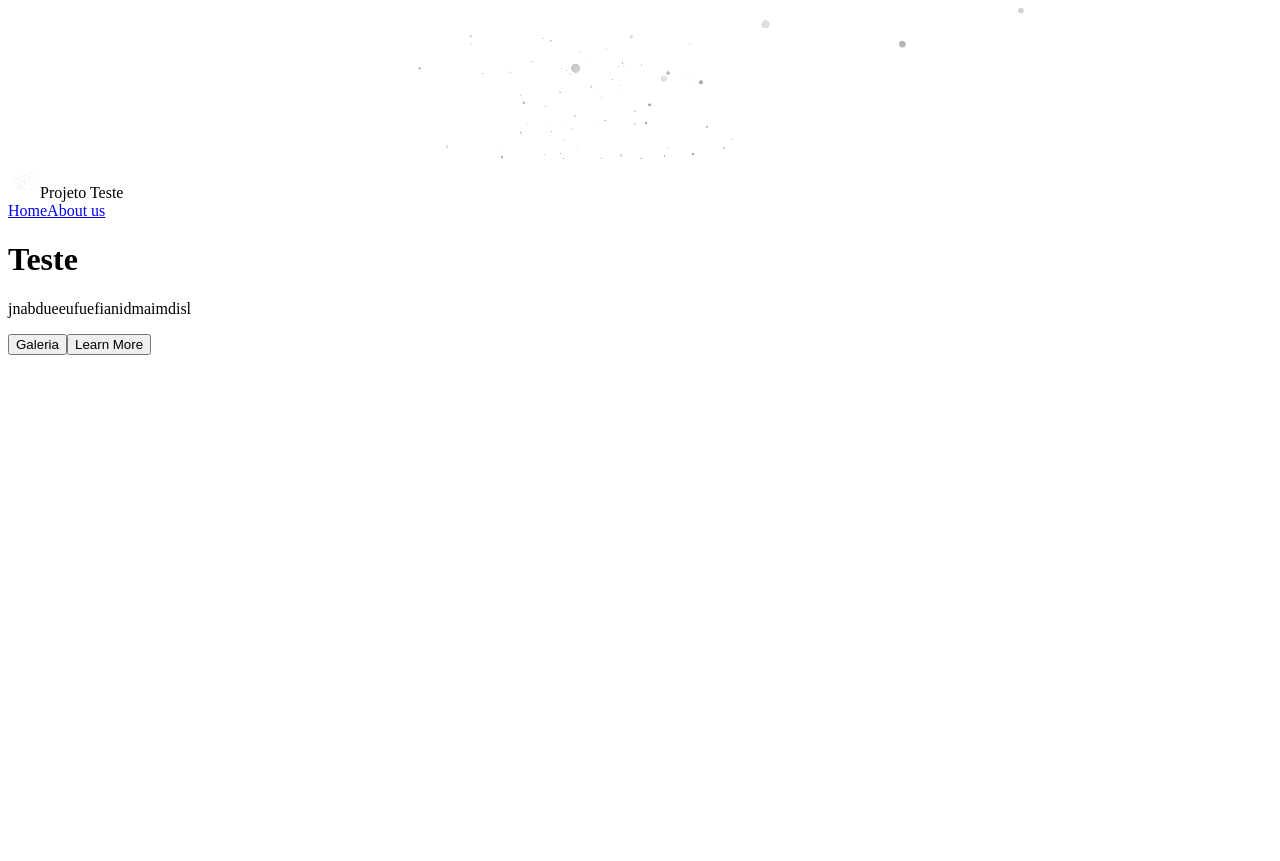
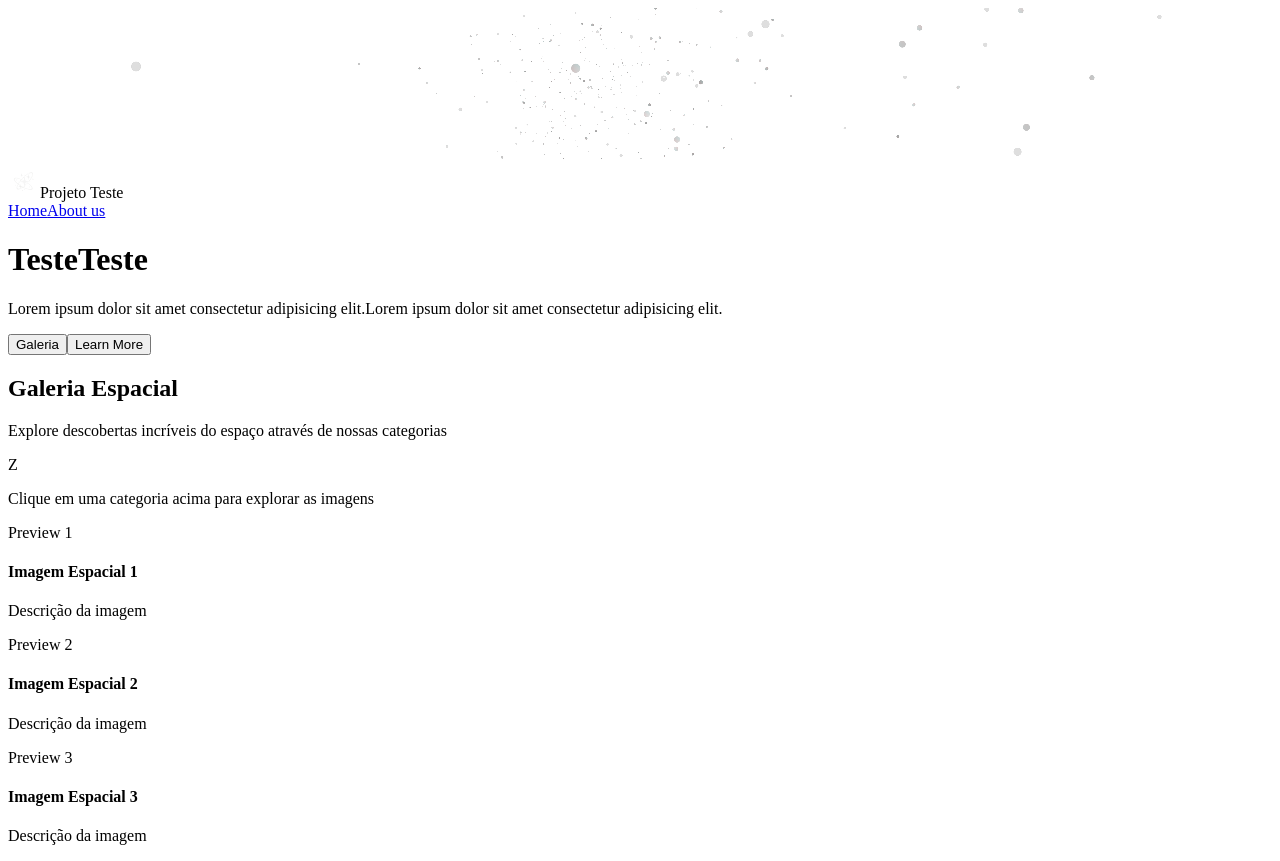
Before and after one commit to jvpg5/nasa-hackathon-front, a Next.js app: page / in a window 1280 px wide. Before the commit the page ends 800 px from the top, so only its background shows below. Built offline with nearby package versions, Linux system fonts and the light colour scheme.

Commit message:
Segurança

```diff
--- a/src/app/globals.css
+++ b/src/app/globals.css
@@ -42,6 +42,10 @@
   --radius-md: calc(var(--radius) - 2px);
   --radius-lg: var(--radius);
   --radius-xl: calc(var(--radius) + 4px);
+}
+
+html {
+  scroll-behavior: smooth;
 }
 
 body {
--- a/src/app/page.tsx
+++ b/src/app/page.tsx
@@ -3,6 +3,11 @@
 import Header from "@/components/header";
 import { Button } from "@/components/ui/button";
 import Particles from "@/components/Particles";
+
+const scrollToGallery = () => {
+  const gallerySection = document.getElementById("gallery-section");
+  gallerySection?.scrollIntoView({ behavior: "smooth" });
+};
 
 export default function Home() {
   return (
@@ -13,10 +18,10 @@ export default function Home() {
         className="pointer-events-none absolute inset-0 z-0 overflow-hidden"
       >
         <Particles
-          particleCount={200}
+          particleCount={800}
           particleSpread={15}
           speed={0.05}
-          particleColors={['#ffffff', '#e0e0e0', '#c0c0c0']}
+          particleColors={["#ffffff", "#ffffff", "#c0c0c0"]}
           moveParticlesOnHover={true}
           particleHoverFactor={2}
           alphaParticles={true}
@@ -31,15 +36,26 @@ export default function Home() {
       {/* Header */}
       <Header />
 
-      <main className="relative z-10 flex flex-col items-center justify-center flex-1 w-full ">
-        <h1 className="text-white text-3xl md:text-4xl font-bold mb-4 text-center">
-          Teste
+      <main className="relative z-10 flex flex-col items-center justify-center flex-1 w-full pt-24 mt-48 mb-128">
+        <h1 className="text-white text-4xl md:text-5xl font-bold mb-4 text-center relative">
+          <span className="bg-gradient-to-r from-white via-blue-200 to-white bg-clip-text text-transparent animate-pulse">
+            Teste
+          </span>
+          <span className="absolute inset-0 bg-gradient-to-r from-transparent via-white/30 to-transparent animate-shimmer bg-[length:200%_100%] bg-clip-text text-transparent">
+            Teste
+          </span>
         </h1>
-        <p className="text-white text-xl md:text-2xl font-semibold mb-10 text-center tracking-wide">
-          jnabdueeufuefianidmaimdisl
+        <p className="text-white text-xl md:text-2xl font-semibold mb-10 text-center tracking-wide relative">
+          <span className="bg-gradient-to-r from-white via-gray-100 to-white bg-clip-text text-transparent animate-pulse">
+            Lorem ipsum dolor sit amet consectetur adipisicing elit.
+          </span>
+          <span className="absolute inset-0 bg-gradient-to-r from-transparent via-white/30 to-transparent animate-shimmer bg-[length:200%_100%] bg-clip-text text-transparent">
+            Lorem ipsum dolor sit amet consectetur adipisicing elit.
+          </span>
         </p>
         <div className="flex gap-6">
           <Button
+            onClick={scrollToGallery}
             className="bg-white text-black font-semibold px-8 py-2 rounded-full shadow transition hover:bg-gray-200"
             variant="default"
             size="lg"
@@ -55,6 +71,47 @@ export default function Home() {
           </Button>
         </div>
       </main>
+
+      <section
+        id="gallery-section"
+        className="relative w-full py-20 px-4 mt-20"
+      >
+        <div className="max-w-7xl mx-auto">
+          <div className="text-center mb-16">
+            <h2 className="text-white text-4xl md:text-5xl font-bold mb-4">
+              Galeria Espacial
+            </h2>
+            <p className="text-gray-300 text-lg md:text-xl max-w-3xl mx-auto">
+              Explore descobertas incríveis do espaço através de nossas
+              categorias
+            </p>
+          </div>
+          Z{/* Gallery Preview */}
+          <div className="text-center">
+            <p className="text-gray-400 text-lg mb-8">
+              Clique em uma categoria acima para explorar as imagens
+            </p>
+            <div className="grid grid-cols-1 md:grid-cols-2 lg:grid-cols-3 gap-6">
+              {[1, 2, 3].map((item) => (
+                <div
+                  key={item}
+                  className="bg-gray-800/30 backdrop-blur-sm rounded-lg p-4 border border-gray-700/50 hover:border-gray-500/70 transition-all duration-300 hover:scale-105"
+                >
+                  <div className="aspect-square bg-gradient-to-br from-gray-700 to-gray-800 rounded-lg mb-3 flex items-center justify-center">
+                    <span className="text-gray-400 text-sm">
+                      Preview {item}
+                    </span>
+                  </div>
+                  <h4 className="text-white font-semibold text-sm mb-1">
+                    Imagem Espacial {item}
+                  </h4>
+                  <p className="text-gray-400 text-xs">Descrição da imagem</p>
+                </div>
+              ))}
+            </div>
+          </div>
+        </div>
+      </section>
     </div>
   );
 }
--- a/tailwind.config.js
+++ b/tailwind.config.js
@@ -13,9 +13,14 @@ module.exports = {
           '0%': { 'background-position': '100%' },
           '100%': { 'background-position': '-100%' },
         },
+        shimmer: {
+          '0%': { 'background-position': '-200% 0' },
+          '100%': { 'background-position': '200% 0' },
+        },
       },
       animation: {
         shine: 'shine 5s linear infinite',
+        shimmer: 'shimmer 2s linear infinite',
       },
       fontFamily: {
         sans: ['var(--font-poppins)', 'sans-serif'],
```
